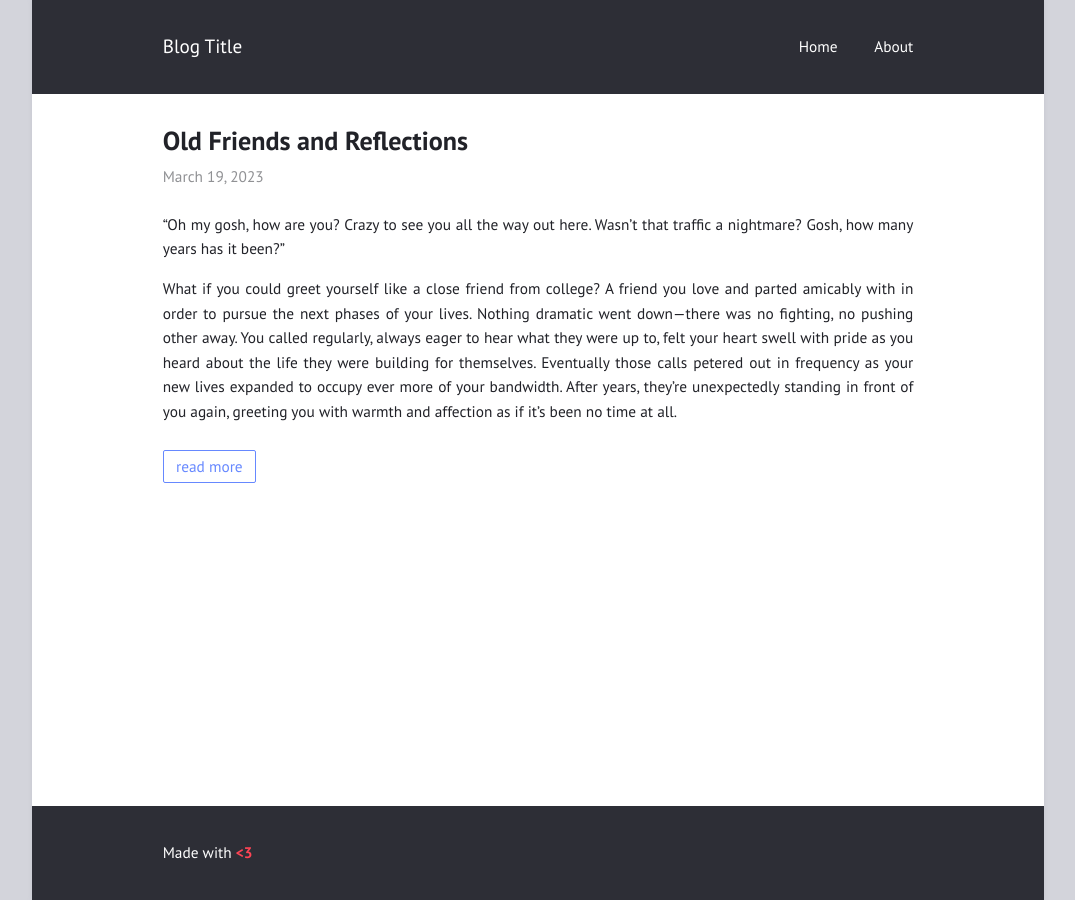
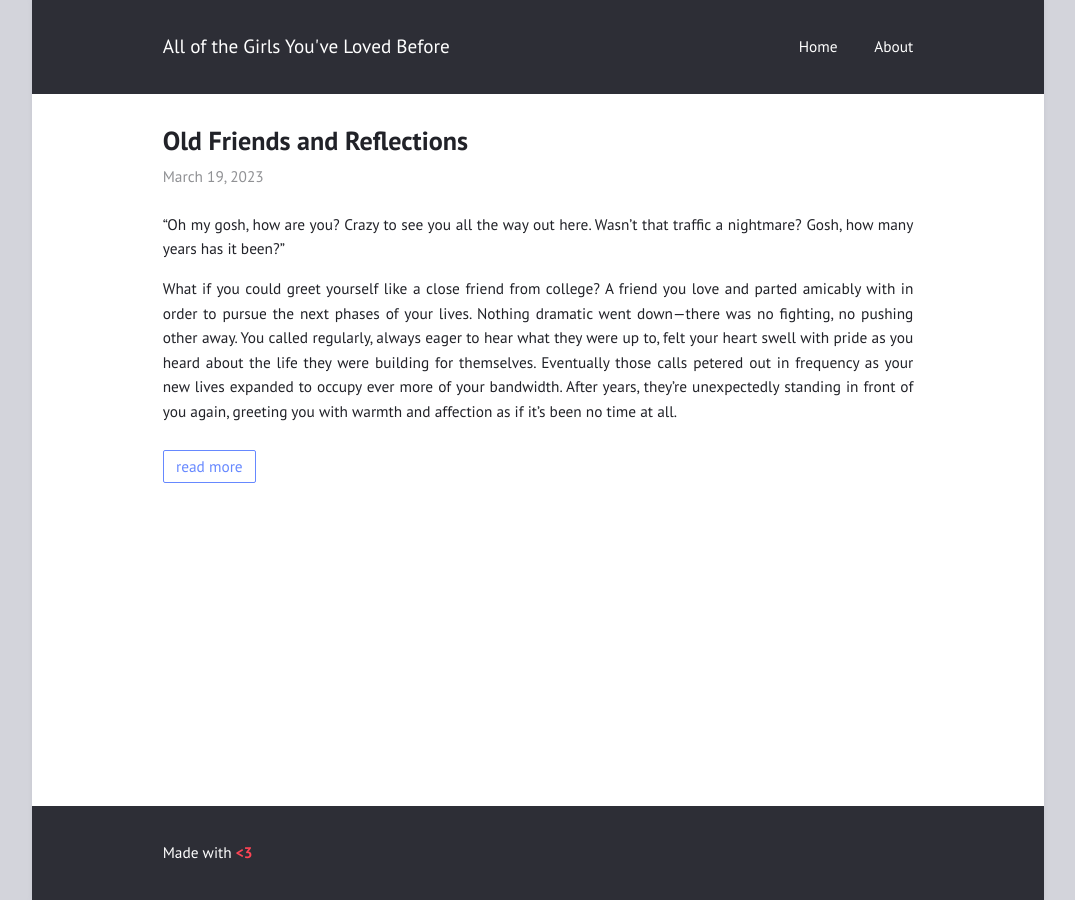
Before and after one commit to cafolau/cafolau.github.io, a Jekyll site: the page built from index.html, in a window 1280 px wide. Shown: the whole page, without its empty margins (102-1177 px from the left). Built offline with Jekyll 4.4.1, drawn with Linux system fonts in a browser that asks for light colours.

Commit message:
Updated Blog Title

```diff
--- a/_config.yml
+++ b/_config.yml
@@ -1,5 +1,5 @@
-title: "Blog Title"
-author: "Blog Author"
+title: "All of the Girls You've Loved Before"
+author: "Christian"
 description: "Made with <b style=\"color: #f45;\">&lt;3</b>"
 permalink: /:title/
 lang: "en"
```
